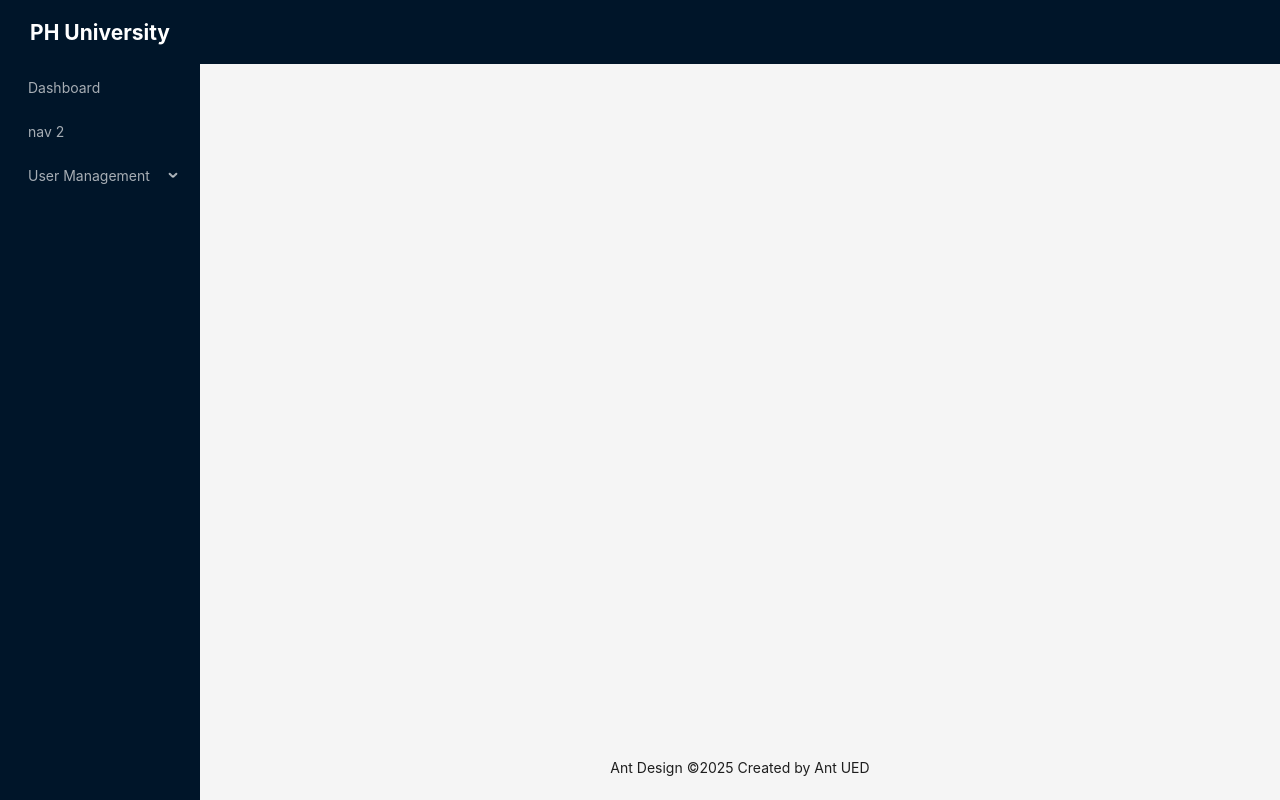
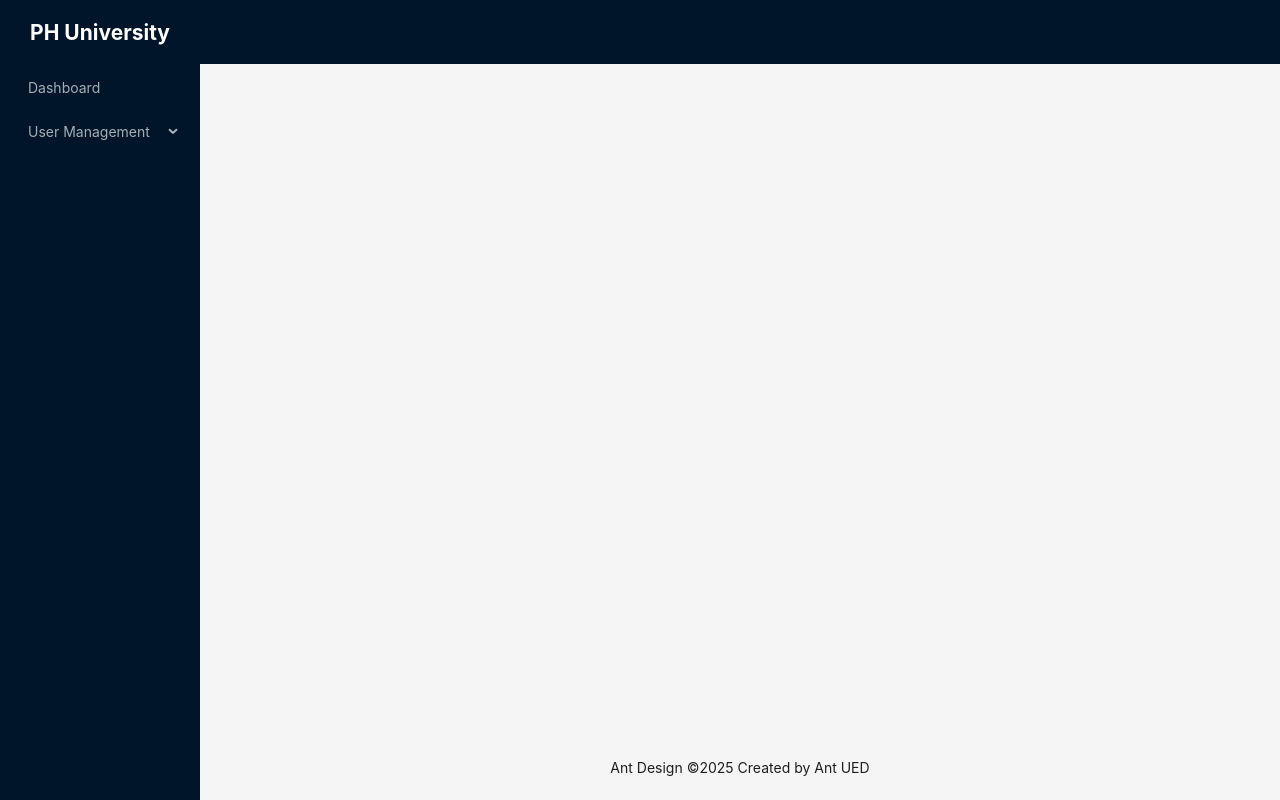
Before and after one commit to AnasCoding1986/PH_FullStack, a React (Vite) app: page / in a window 1280 px wide. Built offline with nearby package versions, Linux system fonts and the light colour scheme.

Commit message:
redux starting point

```diff
--- a/package.json
+++ b/package.json
@@ -11,10 +11,12 @@
   },
   "dependencies": {
     "@ant-design/icons": "^5.5.2",
+    "@reduxjs/toolkit": "^2.5.0",
     "antd": "^5.23.1",
     "react": "^18.3.1",
     "react-dom": "^18.3.1",
     "react-hook-form": "^7.54.2",
+    "react-redux": "^9.2.0",
     "react-router-dom": "^7.1.1"
   },
   "devDependencies": {
--- a/src/components/layout/MainLayout.tsx
+++ b/src/components/layout/MainLayout.tsx
@@ -2,37 +2,11 @@ import { Layout, Menu, MenuProps } from "antd";
 import { UploadOutlined, UserOutlined, VideoCameraOutlined } from "@ant-design/icons";
 import { createElement } from "react";
 import { NavLink, Outlet } from "react-router-dom";
+import { adminSidebarItems } from "../../routes/admin.routes";
 
 const { Header, Content, Footer, Sider } = Layout;
 
-const items: MenuProps['items'] = [
-  {
-    key:"Dashboard",
-    label:<NavLink to={"/admin/dashboard"}>Dashboard</NavLink>,
-  },
-  {
-    key:"2",
-    label:"nav 2",
-  },
-  {
-    key:"User Management",
-    label:"User Management",
-    children:[
-      {
-        key:"Create Admin",
-        label:<NavLink to={"/admin/craete-admin"}>Create Admin</NavLink>,
-      },
-      {
-        key:"Craete Student",
-        label:<NavLink to={"/admin/craete-student"}>Craete Student</NavLink>,
-      },
-      {
-        key:"Create Faculty",
-        label:<NavLink to={"/admin/craete-faculty"}>Create Faculty</NavLink>,
-      },
-    ]
-  },
-]
+const items: MenuProps['items'] = adminSidebarItems;
 
 export const MainLayout = () => {
   return (
```
Also changed, not shown: 1 other file (tests, documents, lock files or other folders).
